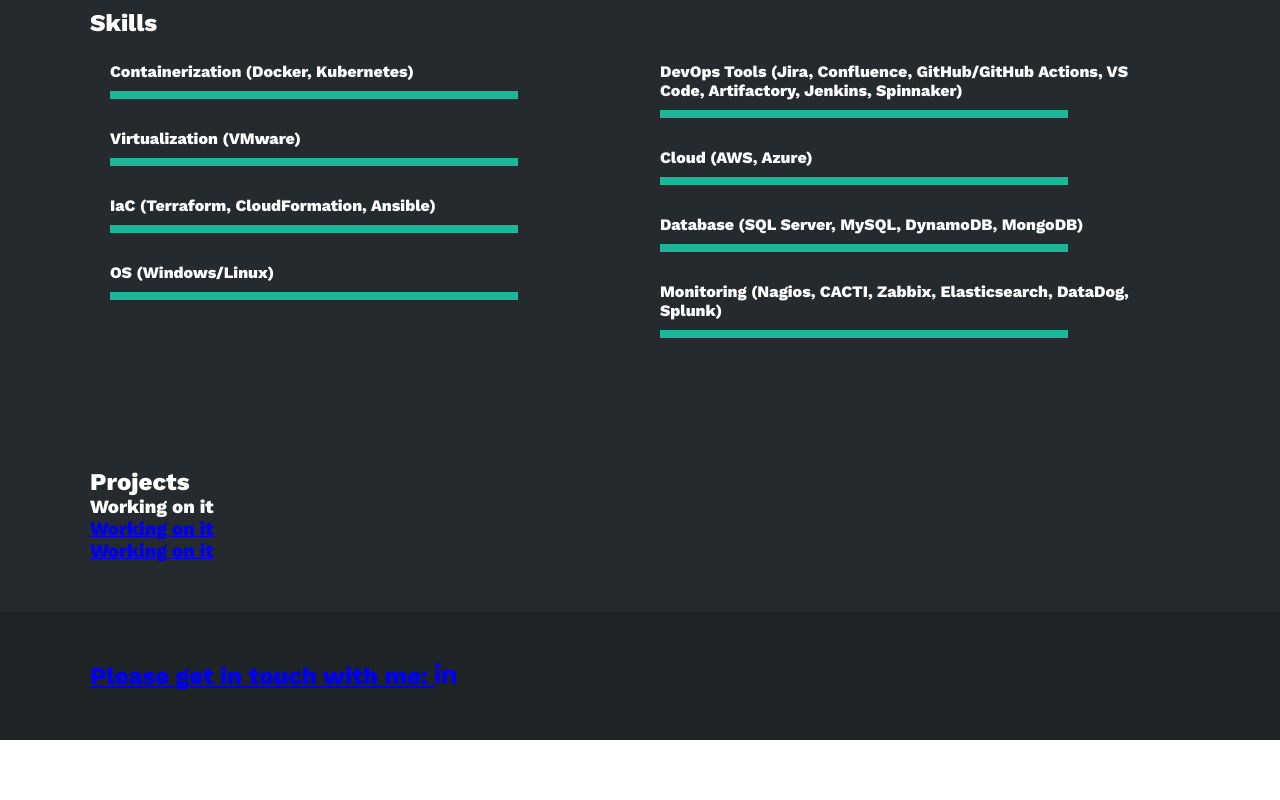
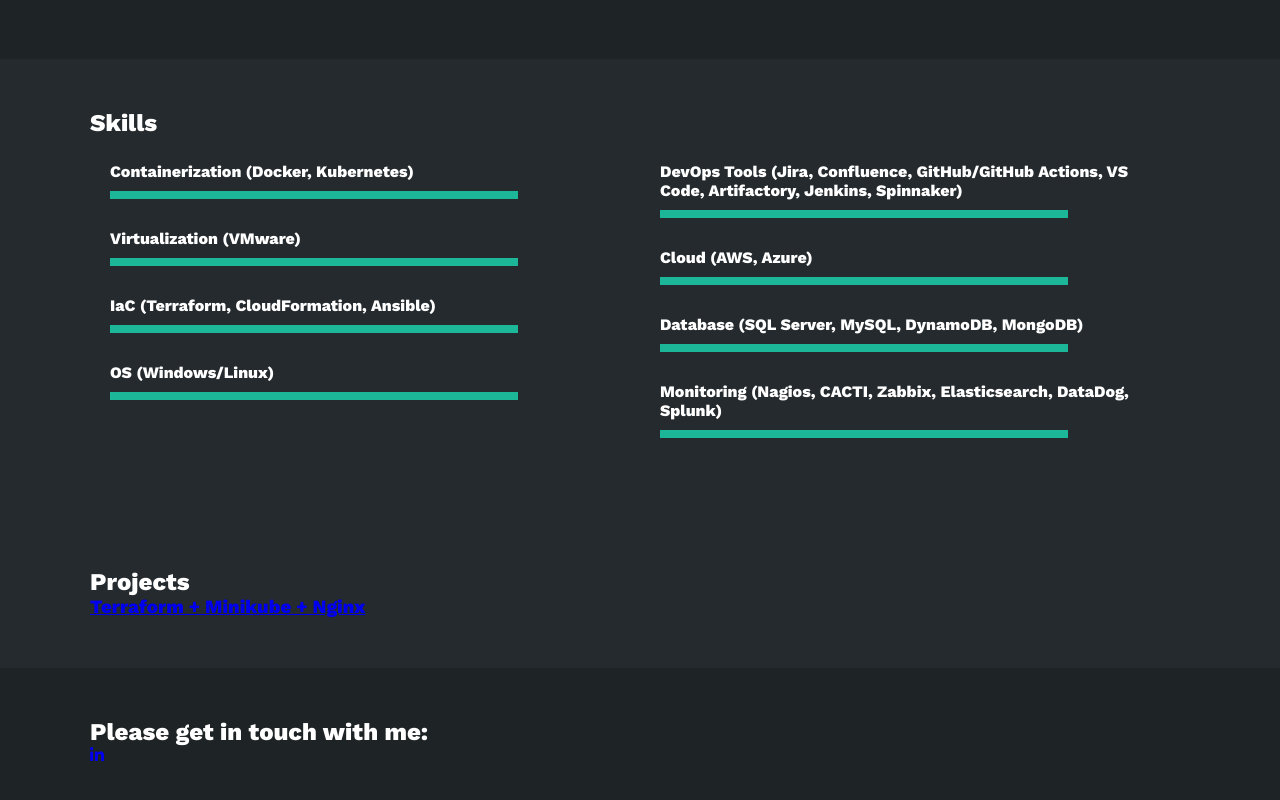
Before and after one commit to gasmelia/gasmelia.github.io, a plain HTML site: page index.html in a window 1280 px wide. Shown: the part 988-1788 px from the top of the page. Before the commit the page ends 1728 px from the top, so only its background shows below. Drawn offline with nearby package versions, Linux system fonts and the light colour scheme.

Commit message:
update lab 1

```diff
--- a/index.html
+++ b/index.html
@@ -38,7 +38,7 @@
         </div>
     </section>
     <section id="sobremi" class="sobremi">
-        <div>
+        <div class="sobremi">
             <h1>About me</h1>
             <p><span>I'm a System Engineer and Senior Infrastructure professional who enjoys working with CI/CD tools, IaC, networking, and security in hybrid clouds.</span>
             </p>
@@ -46,7 +46,7 @@
     </section>
 
     <!-- SECCION SKILLS -->
-     <section class="skills" id="skills">
+    <section class="skills" id="skills">
         <div class="contenido-seccion">
             <h1>Skills</h1>
             <div class="fila">
@@ -113,30 +113,24 @@
 
 
     <section ion id="portfolio" class="portfolio">
-        <div div class="contenido-seccion">
+        <div class="contenido-seccion">
             <h1>Projects</h1>
-            <div class="fila"></div>
-            <div class="col">
             <div>
-                <h3>Working on it<a href="https://github.com/gasmelia"></h3>
-            </div>
-            <div>
-                <h3>Working on it<a href="https://github.com/gasmelia"></h3>
-            </div>
-            <div>
-                <h3>Working on it<a href="https://github.com/gasmelia"></h3>
-            </div>
+                <h3><a href="https://github.com/gasmelia/terra-minikube-nginx-lab">Terraform + Minikube + Nginx</a></h3>
             </div>
         </div>
     </section>
 
     <section ion id="contacto" class="contacto">
-        <div div class="contenido-seccion">
-            <h1>Please get in touch with me:  <a href="https://www.linkedin.com/in/gastonmelia/"><i class="fa-brands fa-linkedin-in"></i></a></h1>
+        <div class="contenido-seccion">
+            <h1>Please get in touch with me:</h1>
+            <div>
+            <a href="https://www.linkedin.com/in/gastonmelia/"><i class="fa-brands fa-linkedin-in"></i></a>
+                </div>
         </div>
     </section>
 
-</div>
+
 </body>
 
 </html>
```
